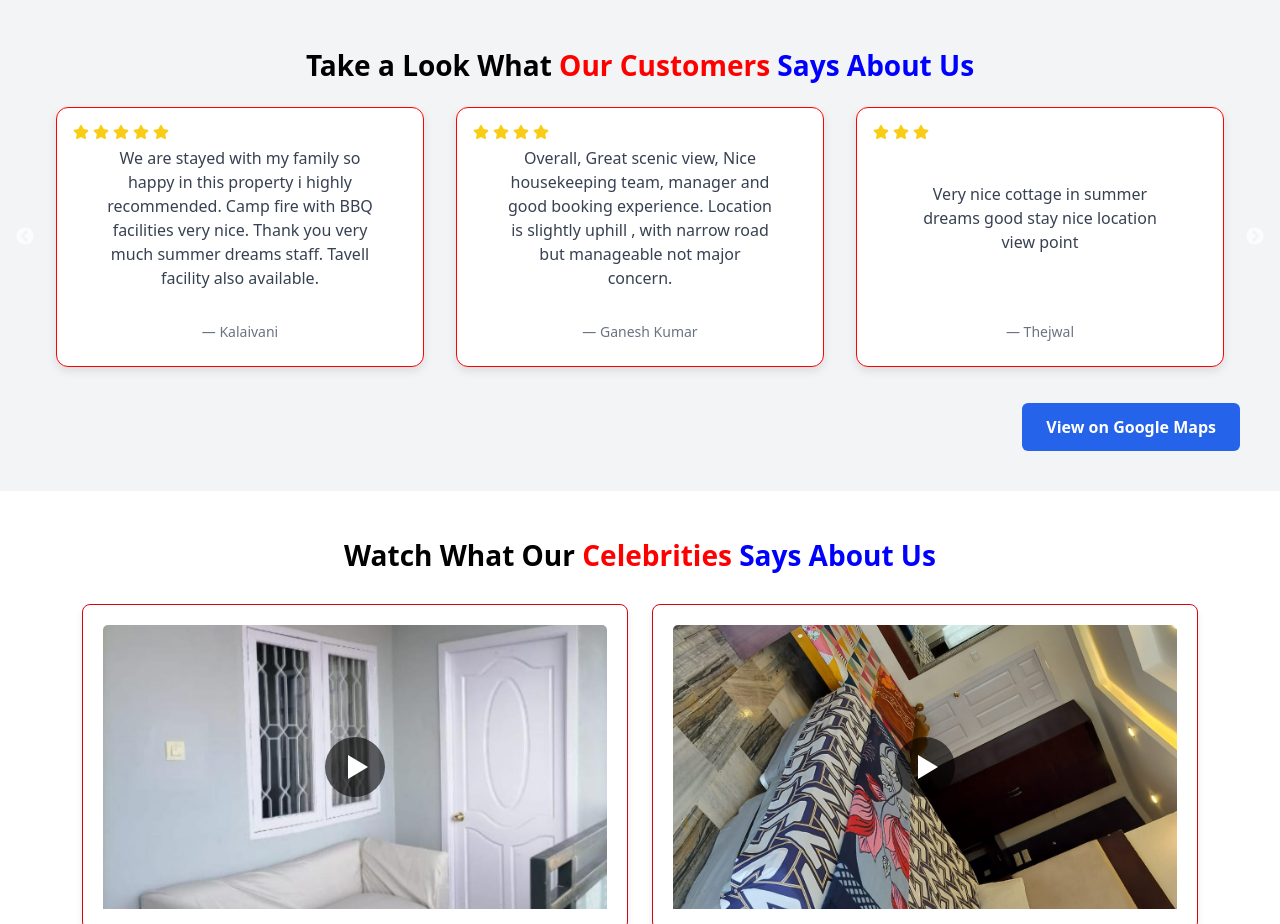
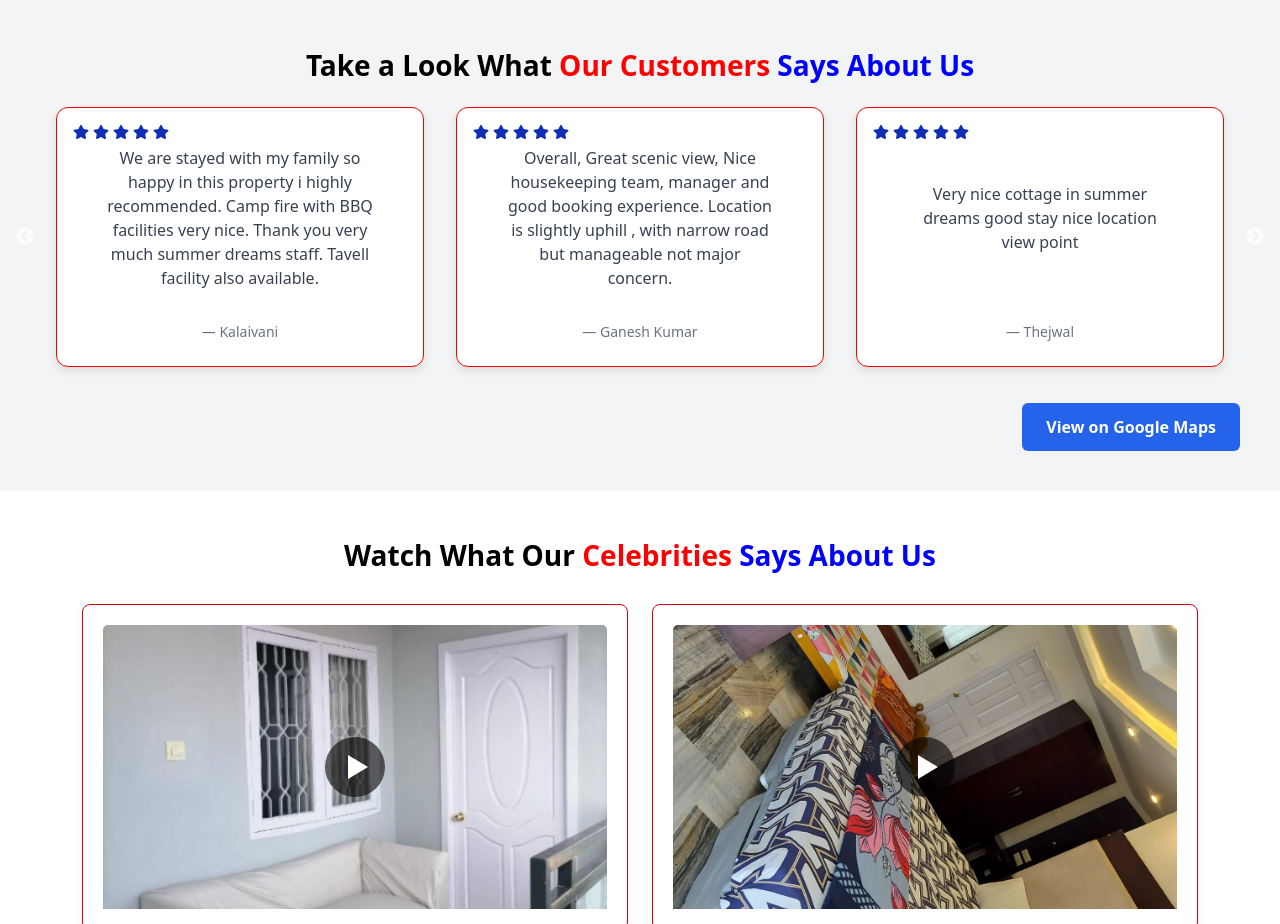
Before and after one commit to BM-ACADEMY/summer_dreams, a React (Vite) app in the folder summer_dreams/: page / in a window 1280 px wide. Shown: the part 3320-4244 px from the top of the page. Built offline with nearby package versions, Linux system fonts and the light colour scheme; a web font is replaced by a local one.

Commit message:
star correctiom

```diff
--- a/summer_dreams/src/Components/Carousel.jsx
+++ b/summer_dreams/src/Components/Carousel.jsx
@@ -14,13 +14,13 @@ const reviews = [
   },
   {
     id: 2,
-    rating: 4,
+    rating: 5,
     content: "Overall, Great scenic view, Nice housekeeping team, manager and good booking experience. Location is slightly uphill , with narrow road but manageable not major concern.",
     name: "Ganesh Kumar",
   },
   {
     id: 3,
-    rating: 3,
+    rating: 5,
     content: "Very nice cottage in summer dreams good stay nice location view point",
     name: "Thejwal",
   },
@@ -38,7 +38,7 @@ const reviews = [
   },
   {
     id: 6,
-    rating: 4,
+    rating: 5,
     content: "Family friendly homestay. Very spacious. Hotwater and all amenities. Small kitchen space for limited cooking is available. Very good service.",
     name: "Vinayan",
   },
--- a/summer_dreams/src/style/carousel.css
+++ b/summer_dreams/src/style/carousel.css
@@ -48,7 +48,7 @@
   }
 
   .review-rating svg {
-    color: #facc15;
+    color: #102eb5;
     margin-right: 4px;
   }
 
```
